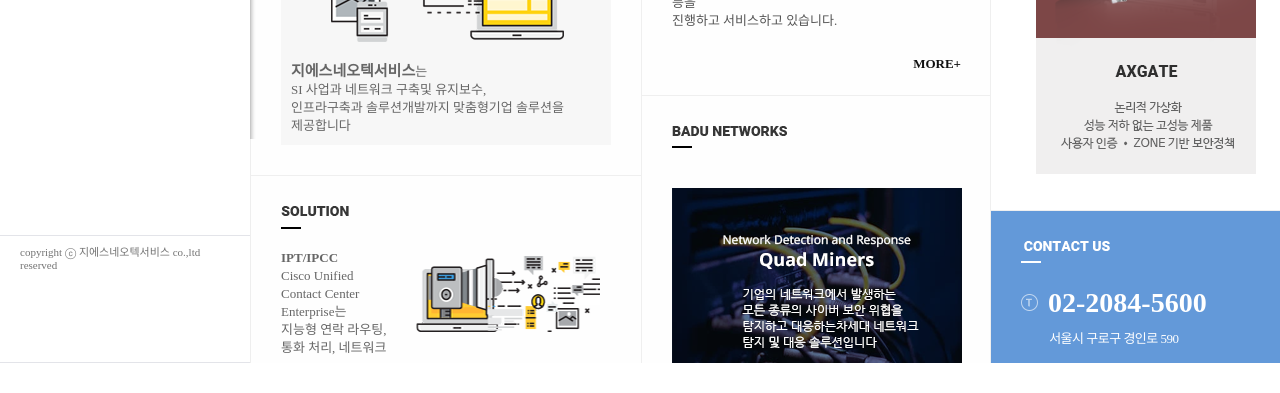
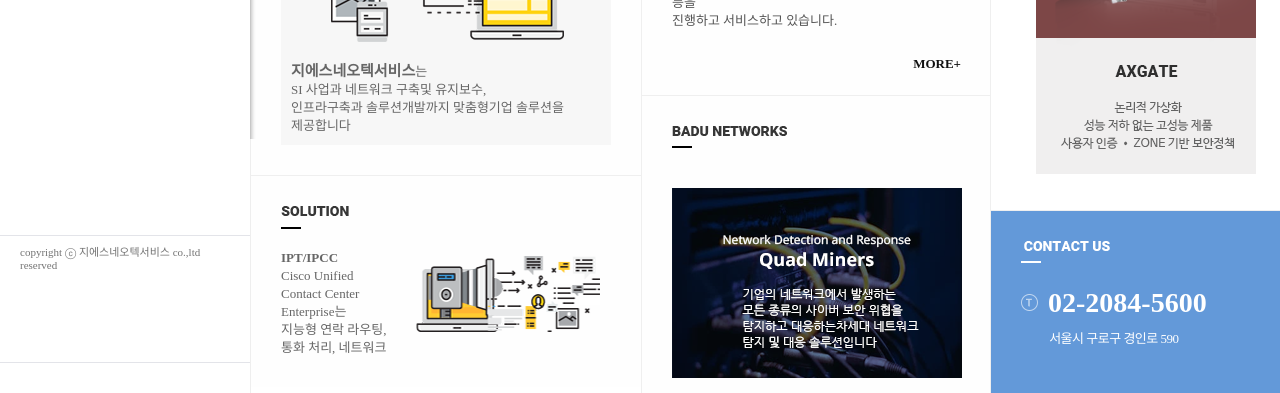
Before and after one commit to jungsoonhwa/gsneotak, a plain HTML site: page index.html in a window 1280 px wide. Shown: the part 661-1054 px from the top of the page. Before the commit the page ends 1024 px from the top, so only its background shows below. Drawn offline with nearby package versions, Linux system fonts and the light colour scheme.

Commit message:
높이수정

```diff
--- a/css/style.css
+++ b/css/style.css
@@ -24,11 +24,11 @@ a.directBt {position: absolute; top: 0; left:0; width: 100%; height: 60px; line-
 
 .gnbShadow {position:fixed; top:0; left:250px; width:6px;height:100%; background:url('../img/icon/gnb_shadow.png') repeat-y 0 0; z-index:5000}
 /*#cBody {margin-left:200px} */
-#cBody.main .mConW{position:relative;  max-width:1718px; height:1024px; overflow:hidden;}
-#cBody.main .mConW .mConA{width:740px; height:1024px;padding: 0;}
+#cBody.main .mConW{position:relative;max-width:1718px;height: 1054px;overflow:hidden;}
+#cBody.main .mConW .mConA{width:740px;height: 1124px;padding: 0;}
 #cBody.main .mConW .mConA .visualD{position:absolute; top:0; left:0; width:740px; height:470px;}
 #cBody.main .mConW .mConA .visualD img{width:740px;}
-#cBody.main .mConW .mConA  .mBoxA{position:absolute; top:471px; left:0; width:740px; height:610px;background:#fff;border-left:1px solid #eee}
+#cBody.main .mConW .mConA  .mBoxA{position:absolute;top:471px;left:0;width:740px;height: 620px;background:#fff;border-left:1px solid #eee;}
 #cBody.main .mConW .mConA  .mBoxA .fl
 #cBody.main .mConW .mConA  .mBoxA .fr{ padding: 0;background:#333;height:610px;}
 #cBody.main .mConW .mConA  .mBoxA .fl{background:#fefefe}
@@ -48,12 +48,17 @@ a.directBt {position: absolute; top: 0; left:0; width: 100%; height: 60px; line-
 .down_b h3{margin-bottom: 40px}
 #cBody.main .mConW .mConA .visualD .txtArea {position:absolute; top:72px; left:72px;}
 #cBody.main .mConW .mConA .visualD .txtArea .btn{margin:33px 0 0;}
-#cBody.main .mConW .mConB {position:absolute; top:0; left:740px; width:300px;  height:1024px; z-index:100; overflow:hidden; border-left:1px solid #efefef; border-right:1px solid #efefef;}
+#cBody.main .mConW .mConB {position:absolute;top:0;left:740px;width:300px;height: 1054px;z-index:100;overflow:hidden;border-left:1px solid #efefef;border-right:1px solid #efefef;}
 #cBody.main .mConW .mConB .mBox01{padding:40px 45px 30px;height:400px}
 #cBody.main .mConW .mConB .mBox01 h3{margin-top: 50px; margin-bottom: 30px}
 #cBody.main .mConW .mConB .mBox02{padding: 30px 45px 10px;height:360px;border-top:1px solid #efefef;}
-#cBody.main .mConW .mConB .mBox03{height:200px;border-top:1px solid #efefef;    height: 216px;
-    background: #6399d9;position: relative}
+#cBody.main .mConW .mConB .mBox03{
+    /* height:200px; */
+    border-top:1px solid #efefef;
+    height: 256px;
+    background: #6399d9;
+    position: relative;
+    }
 #cBody.main .mConW .mConB .mBox03 h3{margin-top: 30px; margin-left: 30px}
 #cBody.main .mConW .mConB .con {
     position: absolute;
```
